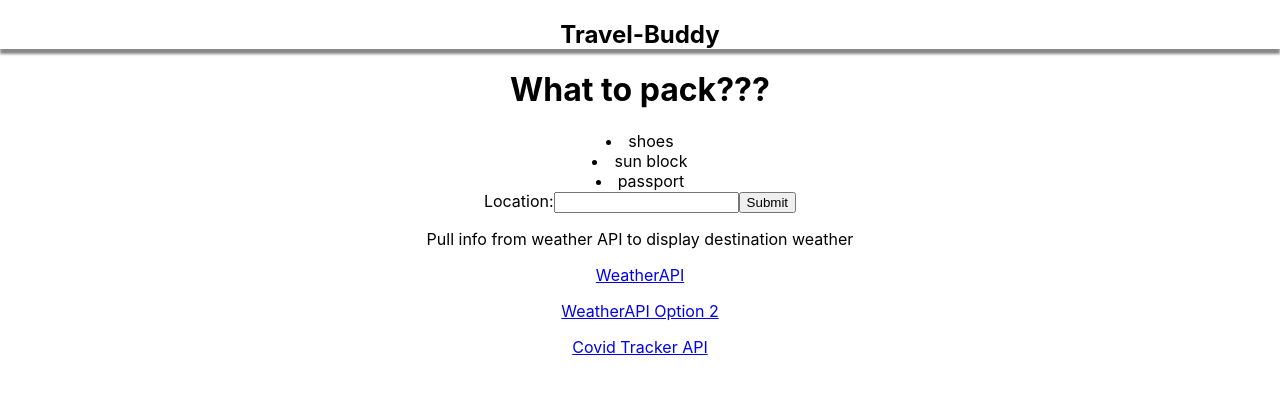
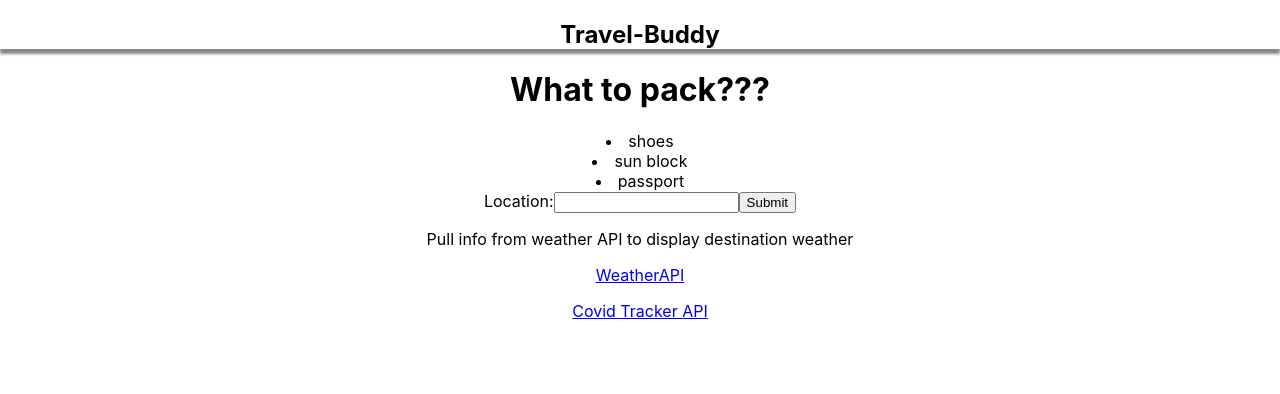
Before and after one commit to Salgado3/travel-Buddy, a React (Create React App) app: page / in a window 1280 px wide. Shown: the top 394 px of the page. Built offline with nearby package versions, Linux system fonts and the light colour scheme.

Commit message:
updated weather

```diff
--- a/src/components/Weather.jsx
+++ b/src/components/Weather.jsx
@@ -7,7 +7,7 @@ function Weather() {
             <div>
                 <p>Pull info from weather API to display destination weather</p>
                 <p><a href="https://www.weatherapi.com/">WeatherAPI</a></p>
-                <a href="https://openweathermap.org/api">WeatherAPI Option 2</a>
+                {/* <a href="https://openweathermap.org/api">WeatherAPI Option 2</a> */}
 
             </div>
 
```
